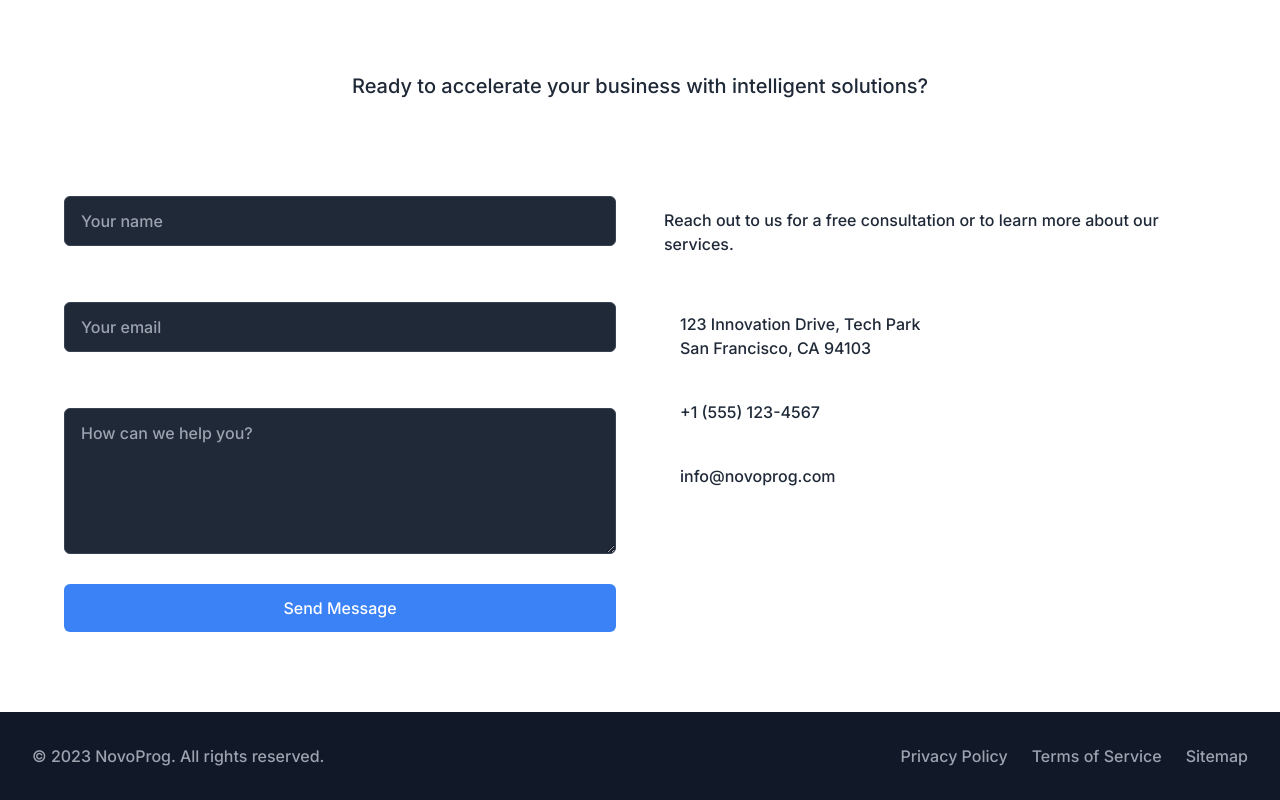
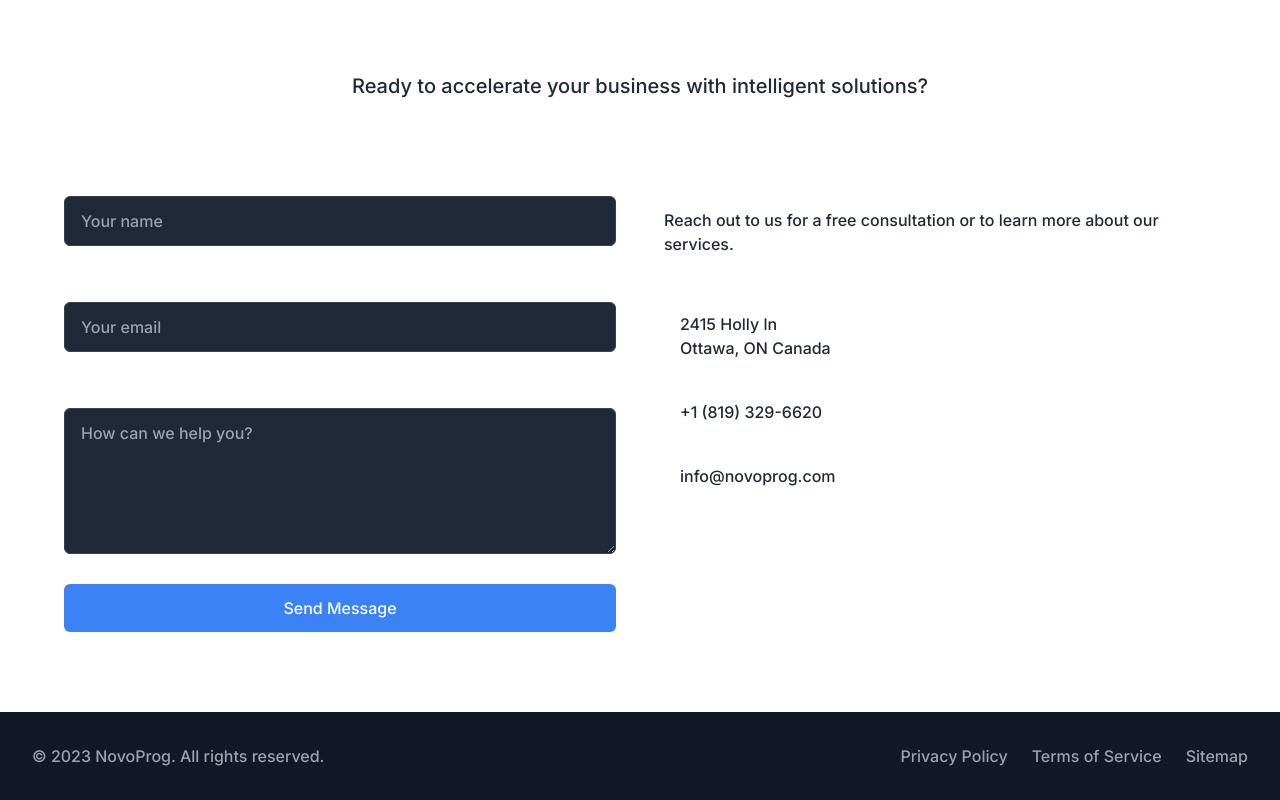
Before and after one commit to loushiano/novo_landing, a Nuxt app: page / in a window 1280 px wide. Shown: the part 4035-4835 px from the top of the page. Built offline with nearby package versions, Linux system fonts and the light colour scheme.

Commit message:
fixed rendering issue

```diff
--- a/pages/index.vue
+++ b/pages/index.vue
@@ -677,7 +677,7 @@
                 <div>
                   <h4 class="font-medium">Address</h4>
                   <p class="text-gray-800">
-                    123 Innovation Drive, Tech Park<br />San Francisco, CA 94103
+                    2415 Holly ln<br />Ottawa, ON Canada
                   </p>
                 </div>
               </div>
@@ -688,7 +688,7 @@
                 </div>
                 <div>
                   <h4 class="font-medium">Phone</h4>
-                  <p class="text-gray-800">+1 (555) 123-4567</p>
+                  <p class="text-gray-800">+1 (819) 329-6620</p>
                 </div>
               </div>
 
```
